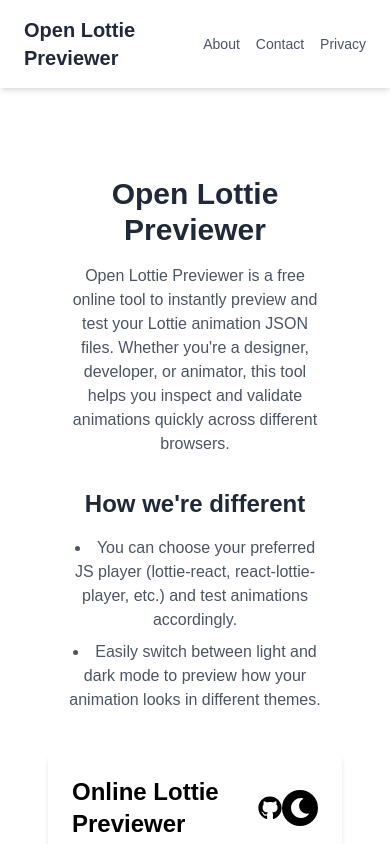
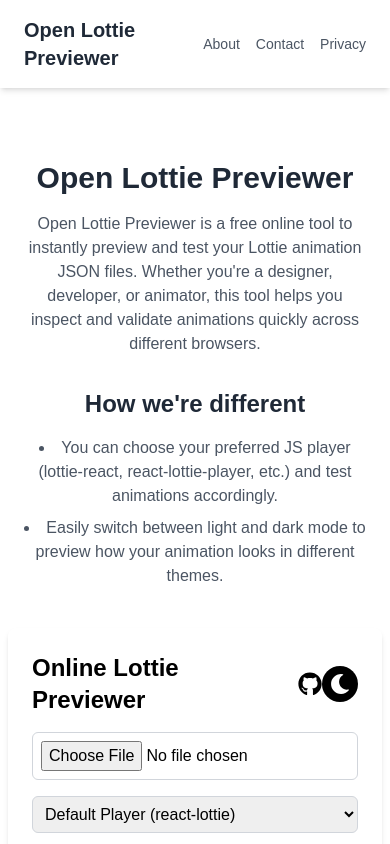
Before and after one commit to naeemudheenp/openlottiepreviewer, a Next.js app: page / in a window 390 px wide. Shown: the top 844 px of the page. Built offline with nearby package versions, Linux system fonts and the light colour scheme.

Commit message:
fix for mobile

```diff
--- a/src/app/page.js
+++ b/src/app/page.js
@@ -5,9 +5,9 @@
 export default function LottiePreviewer() {
   return (
     <div
-      className={`flex flex-col items-center justify-center min-h-screen p-6`}
+      className={`flex flex-col items-center justify-center min-h-screen p-6 max-md:!px-2 max-md:!py-2`}
     >
-      <div className={`flex flex-col items-center justify-center min-h-screen p-6 flex-col md:flex-row`}>
+      <div className={`flex flex-col items-center justify-center min-h-screen p-6 flex-col md:flex-row max-md:!px-0`}>
         <section className="intro px-4 py-10 md:px-8 lg:px-16 max-w-3xl mx-auto">
           <h1 className="text-3xl md:text-4xl font-bold text-gray-800 mb-4 md:text-left text-center">
             Open Lottie Previewer
```
